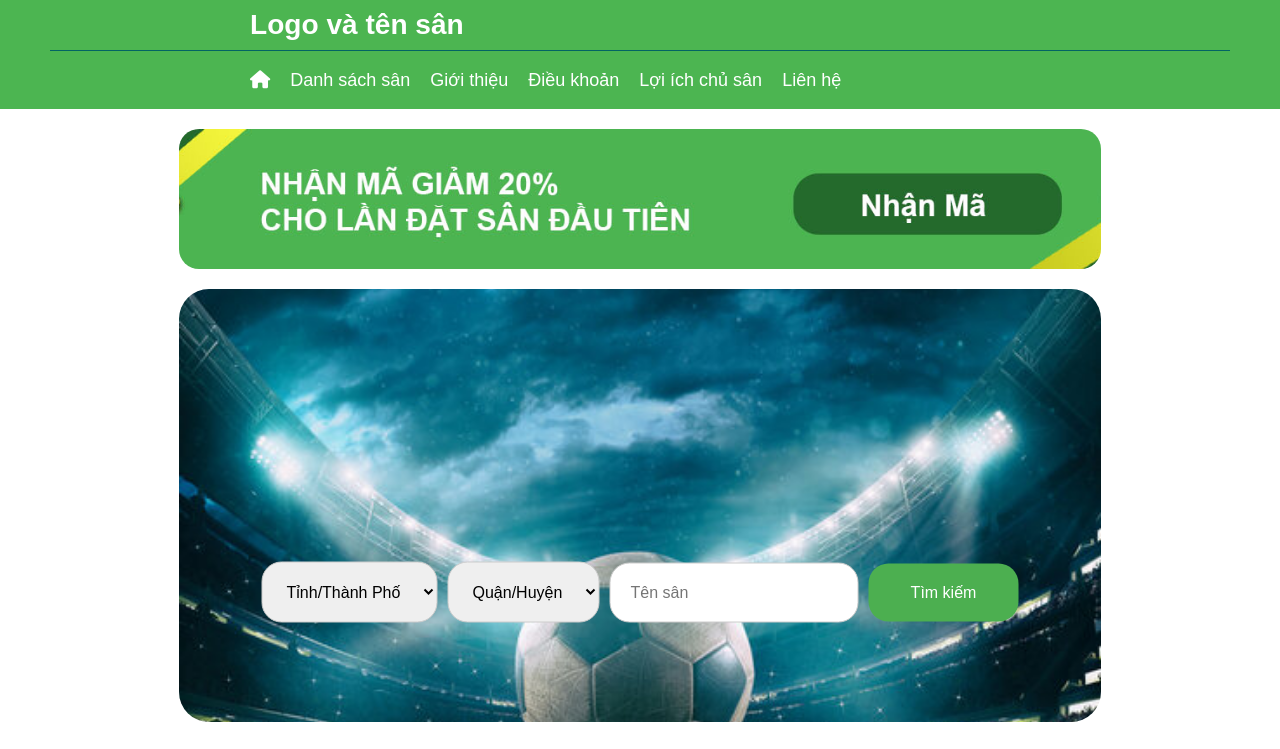
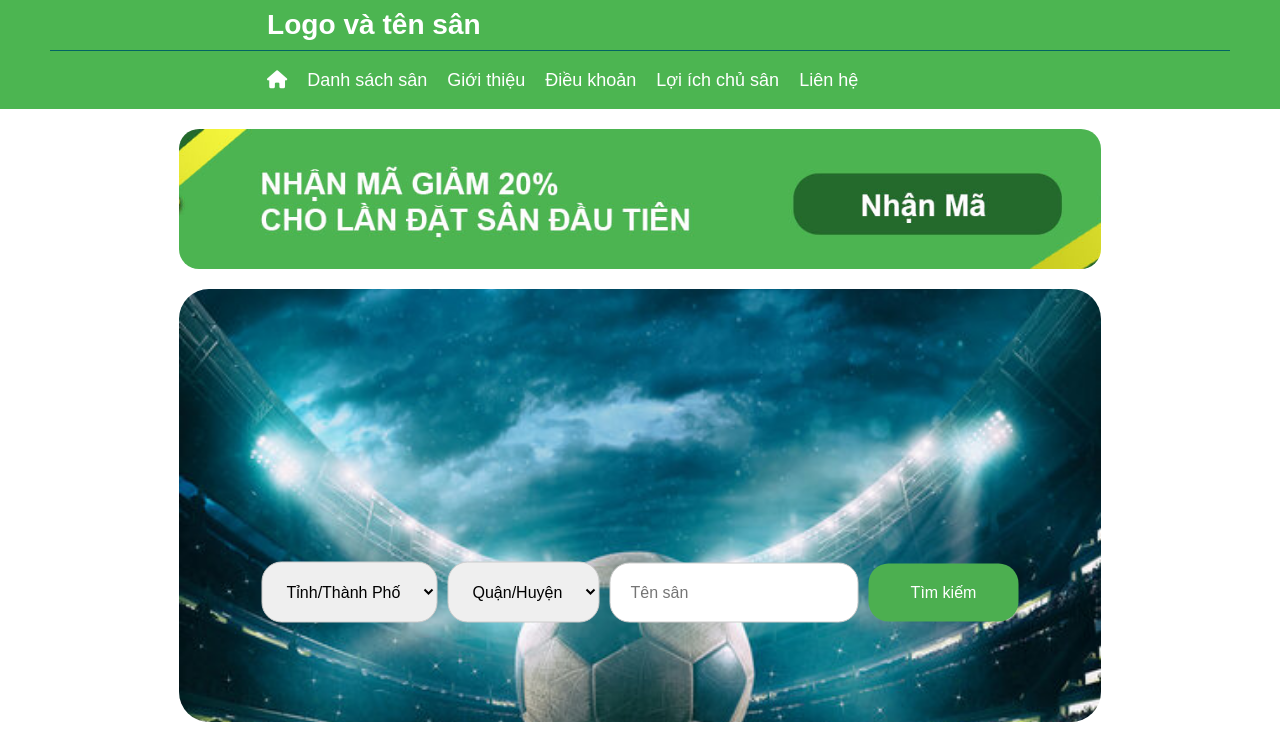
Before and after one commit to namqnvn11/Deloyhome, a plain HTML site: page index.html in a window 1280 px wide. Shown: the top 749 px of the page. Drawn offline with Linux system fonts and the light colour scheme.

Commit message:
Update style.css

```diff
--- a/style.css
+++ b/style.css
@@ -32,7 +32,7 @@ header {
 
 .nav-menu {
     width: 1374px;
-    margin-left: 200px;
+    margin-left: 217px;
     display: flex;
     justify-content: space-between;
     align-items: center;
@@ -82,7 +82,7 @@ header {
     font-weight: bold;
     padding-left: 50px; /* Thêm khoảng cách từ cạnh trái */
     width: 72%;
-    margin-left: 200px;
+    margin-left: 217px;
 
 }
 
```
